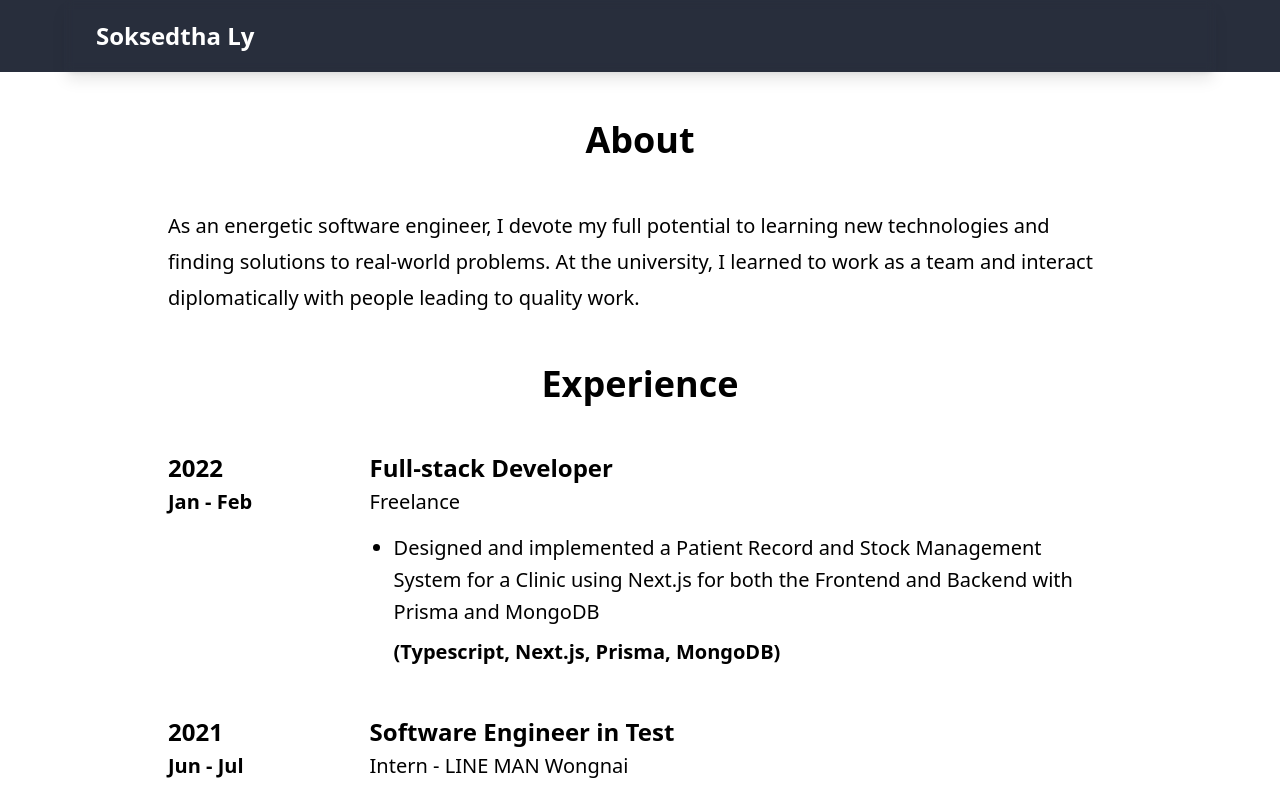
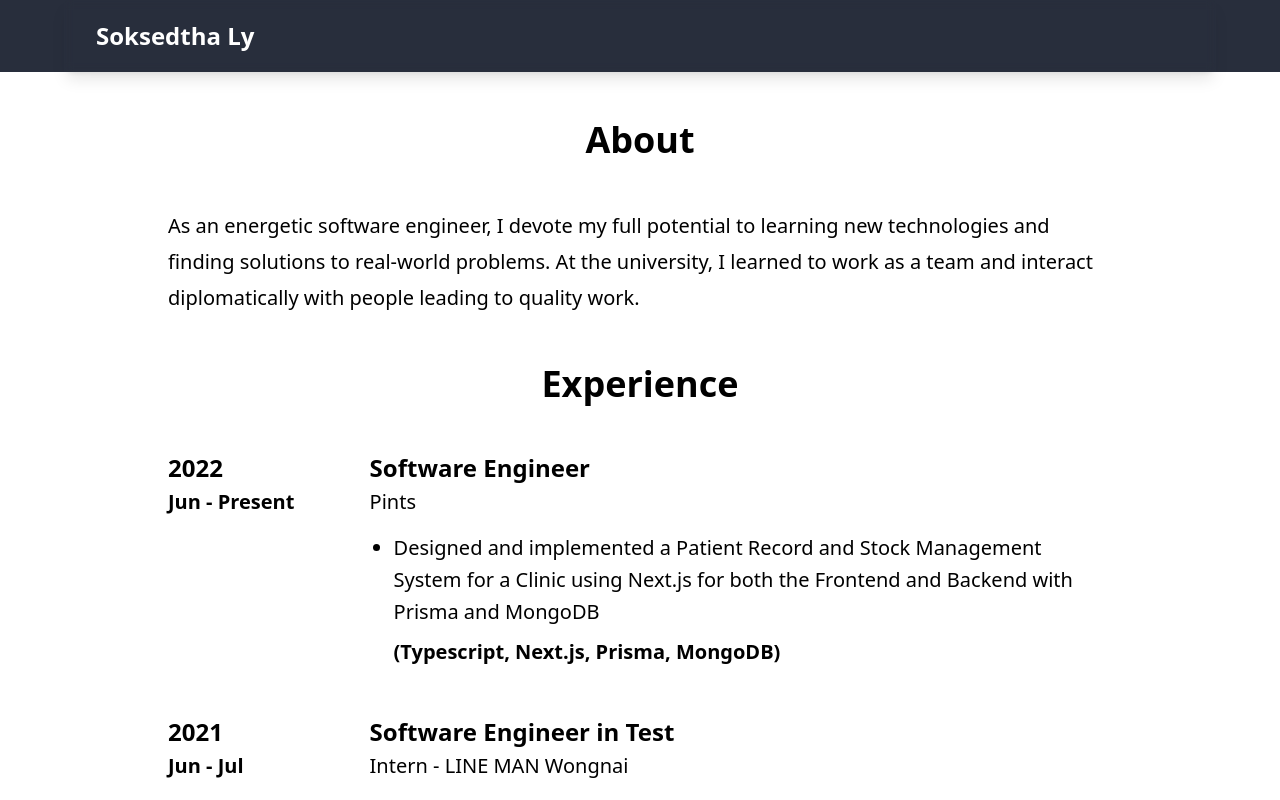
Before and after one commit to gtmetric/soksedthaly, a Next.js app: page /about in a window 1280 px wide. Shown: the top 800 px of the page. Built offline with nearby package versions, Linux system fonts and the light colour scheme.

Commit message:
Update info

```diff
--- a/pages/about.tsx
+++ b/pages/about.tsx
@@ -21,9 +21,9 @@ const About: NextPage = () => {
         <h1 className="text-3xl font-bold py-12 md:text-4xl">Experience</h1>
         <ExperienceItem
           year="2022"
-          month="Jan - Feb"
-          position="Full-stack Developer"
-          employer="Freelance"
+          month="Jun - Present"
+          position="Software Engineer"
+          employer="Pints"
         >
           <ul className="list-disc">
             <li>
```
